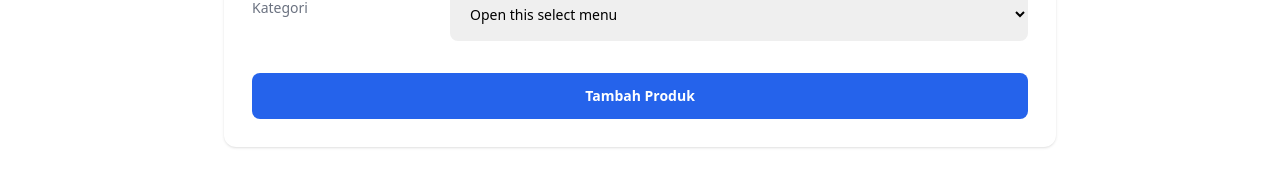
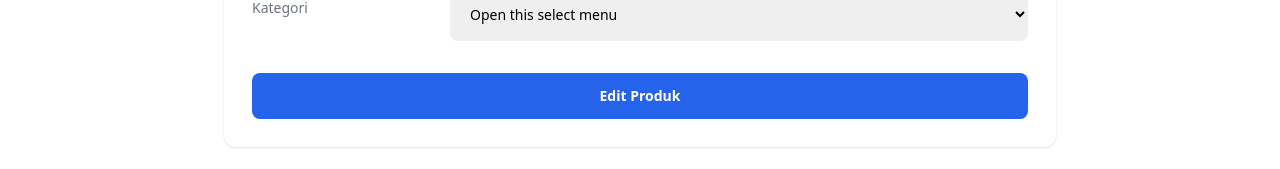
Before and after one commit to aliepratama/kuliah-responsi-inventory, a Vue app in the folder inventory-fe/: page /edit/1 in a window 1280 px wide. Shown: the part 431-600 px from the top of the page. Built offline with nearby package versions, Linux system fonts and the light colour scheme.

Commit message:
feat: change computed in forms

```diff
--- a/inventory-fe/src/routes/Forms.vue
+++ b/inventory-fe/src/routes/Forms.vue
@@ -1,8 +1,13 @@
 <script>
 export default {
+    props: ['id'],
     data(){
         return {
-            isCreate: true,
+        }
+    },
+    computed: {
+        isCreate(){
+            return Boolean(this.id)
         }
     }
 }
@@ -89,7 +94,7 @@ export default {
                         </div>
                         <div class="sm:col-span-12">
                             <button type="button" class="w-full py-3 px-4 inline-flex justify-center items-center gap-x-2 text-sm font-semibold rounded-lg border border-transparent bg-blue-600 text-white hover:bg-blue-700 disabled:opacity-50 disabled:pointer-events-none dark:focus:outline-none dark:focus:ring-1 dark:focus:ring-gray-600">
-                                {{isCreate ? 'Tambah' : 'Edit'}} Produk
+                                {{isCreate ? 'Edit': 'Tambah'}} Produk
                             </button>
                         </div>
                     </form>
--- a/inventory-fe/src/routes/Products.vue
+++ b/inventory-fe/src/routes/Products.vue
@@ -41,10 +41,10 @@
                                             </router-link>
                                         </div>
                                         <div class="flex items-center">
-                                            <button type="button" class="inline-flex ml-2 items-center gap-x-2 text-sm font-semibold rounded-lg border border-transparent text-blue-600 hover:text-blue-800 disabled:opacity-50 disabled:pointer-events-none dark:text-blue-500 dark:hover:text-blue-400 dark:focus:outline-none dark:focus:ring-1 dark:focus:ring-gray-600">
+                                            <router-link to="/edit/1" class="inline-flex ml-2 items-center gap-x-2 text-sm font-semibold rounded-lg border border-transparent text-blue-600 hover:text-blue-800 disabled:opacity-50 disabled:pointer-events-none dark:text-blue-500 dark:hover:text-blue-400 dark:focus:outline-none dark:focus:ring-1 dark:focus:ring-gray-600">
                                                 <svg xmlns="http://www.w3.org/2000/svg" fill="#1e40af" height="1em" viewBox="0 0 512 512"><path d="M362.7 19.3L314.3 67.7 444.3 197.7l48.4-48.4c25-25 25-65.5 0-90.5L453.3 19.3c-25-25-65.5-25-90.5 0zm-71 71L58.6 323.5c-10.4 10.4-18 23.3-22.2 37.4L1 481.2C-1.5 489.7 .8 498.8 7 505s15.3 8.5 23.7 6.1l120.3-35.4c14.1-4.2 27-11.8 37.4-22.2L421.7 220.3 291.7 90.3z"/></svg>
                                                 Edit
-                                            </button>
+                                            </router-link>
                                         </div>
                                         <div class="flex items-center">
                                             <button type="button" class="inline-flex ml-2 items-center gap-x-2 text-sm font-semibold rounded-lg border border-transparent text-blue-600 hover:text-blue-800 disabled:opacity-50 disabled:pointer-events-none dark:text-blue-500 dark:hover:text-blue-400 dark:focus:outline-none dark:focus:ring-1 dark:focus:ring-gray-600">
```
